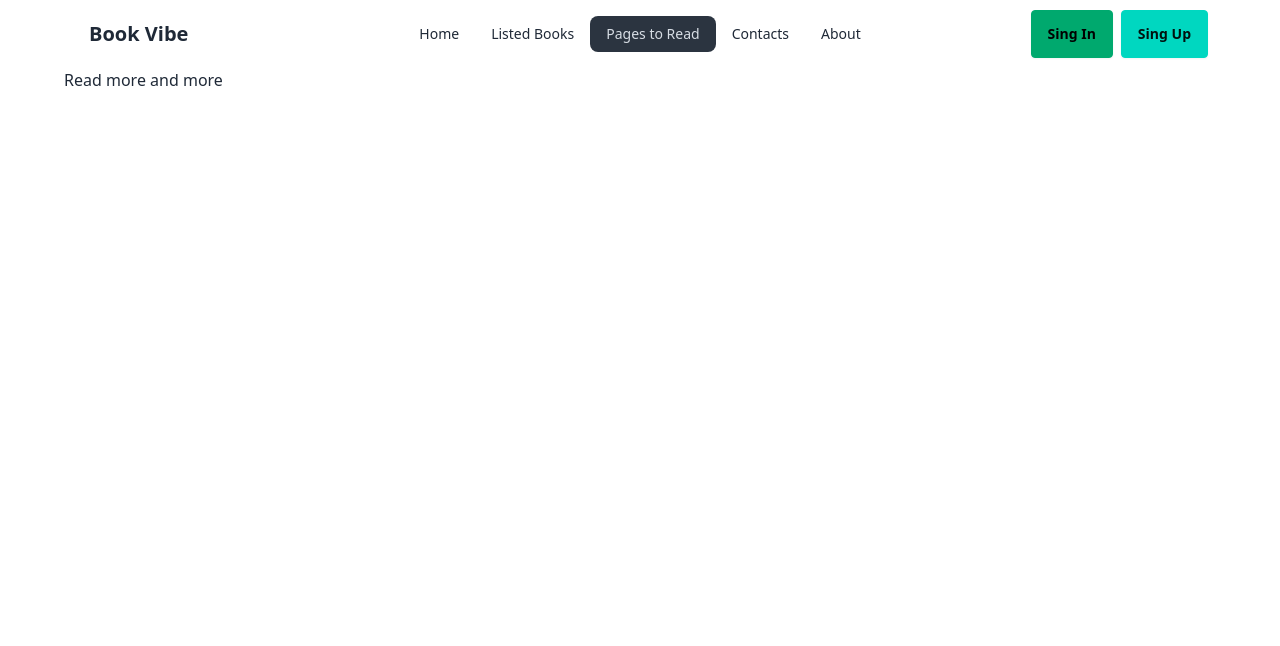
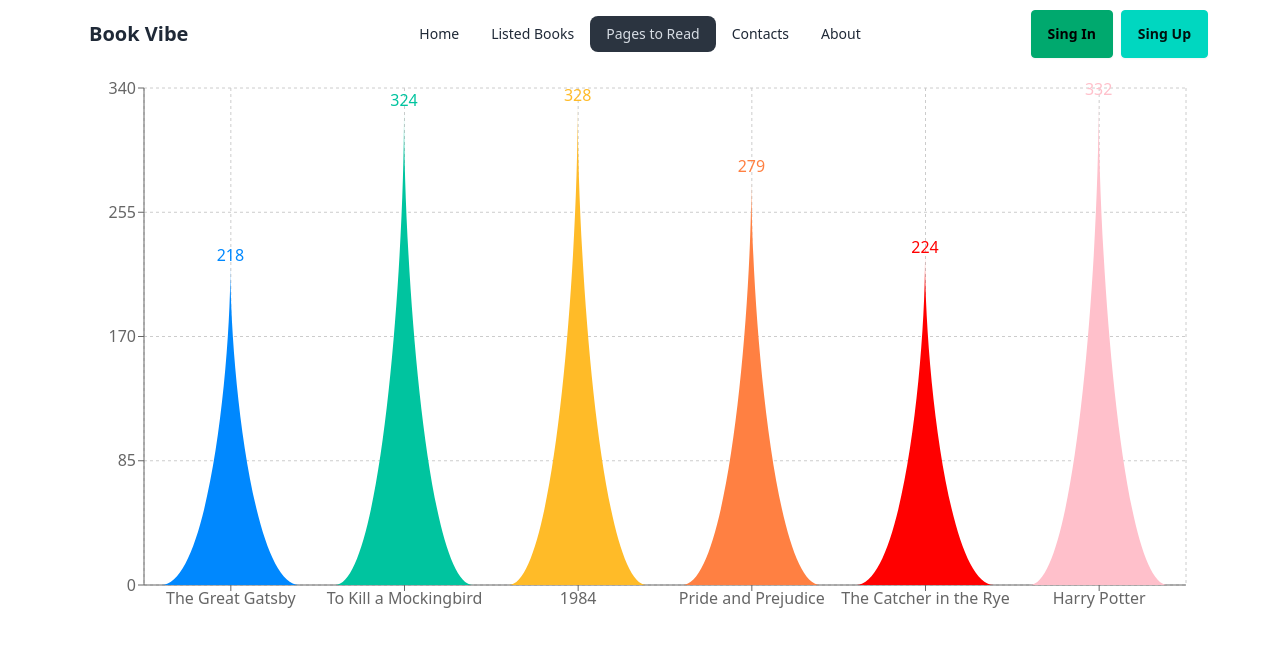
Before and after one commit to TUTULROY/book-vibe-simple-website, a React (Vite) app: page /pages in a window 1280 px wide. Shown: the top 646 px of the page. Built offline with nearby package versions, Linux system fonts and the light colour scheme.

Commit message:
work BarChart

```diff
--- a/src/components/ErrorPage/ErrorPage.jsx
+++ b/src/components/ErrorPage/ErrorPage.jsx
@@ -3,8 +3,8 @@
 
 const ErrorPage = () => {
     return (
-        <div>
-        <h2>Oops!!</h2>
+        <div className="text-4xl text-center my-36">
+        <h2 className="mt-6">Oops!!</h2>
         <Link to="/">Go Back To Home</Link>
     </div>
     );
--- a/src/components/ListedBook/ListedBook.jsx
+++ b/src/components/ListedBook/ListedBook.jsx
@@ -29,7 +29,7 @@
 
 
    const handleBooksFilter = filter =>{
-    if(filter === 'review'){
+    if(filter === 'yearOfPublishing'){
         setDisplayBooks(detailBooks);
         displayBooks(detailBooks);
     }
@@ -53,7 +53,7 @@
             <div className="dropdown dropdown-end ">
   <div tabIndex={0} role="button" className="btn m-1 bg-green-500 text-[#FFFFFF] rounded-full ">Sort By</div>
   <ul tabIndex={0} className="dropdown-content z-[1] menu p-2 shadow bg-base-100 rounded-box w-52">
-    <li onClick={() => handleBooksFilter('review')}><a>Review</a></li>
+    <li onClick={() => handleBooksFilter('review')}><a>Publisher</a></li>
     <li onClick={() => handleBooksFilter('totalPage')}><a>PageNumber</a></li>
     <li onClick={() => handleBooksFilter('rating')}><a>Rating</a></li>
   </ul>
--- a/src/components/PagesToRead/PagesToRead.jsx
+++ b/src/components/PagesToRead/PagesToRead.jsx
@@ -1,12 +1,79 @@
+import { saveBookDetail } from "../utility/localstorage";
+import { BarChart, Bar, Cell, XAxis, YAxis, CartesianGrid } from 'recharts';
 
 
 const PagesToRead = () => {
+
+saveBookDetail();
+
+const colors = ['#0088FE', '#00C49F', '#FFBB28', '#FF8042', 'red', 'pink'];
+const data = [ {
+    name: 'The Great Gatsby',
+    uv: 218,
+
+  },
+  {
+    name: 'To Kill a Mockingbird',
+    uv: 324,
+  },
+  {
+    name: '1984',
+    uv: 328,
+  },
+  {
+    name: 'Pride and Prejudice',
+    uv: 279,
+  },
+  {
+    name: 'The Catcher in the Rye',
+    uv: 224,
+  },
+  {
+    name: 'Harry Potter',
+    uv: 332,
+  },
+
+];
+
+  const getPath = (x, y, width, height) => {
+    return `M${x},${y + height}C${x + width / 3},${y + height} ${x + width / 2},${y + height / 3}
+    ${x + width / 2}, ${y}
+    C${x + width / 2},${y + height / 3} ${x + (2 * width) / 3},${y + height} ${x + width}, ${y + height}
+    Z`;
+  };
+
+
+  const TriangleBar = (props) => {
+    const { fill, x, y, width, height } = props;
+
+    return <path d={getPath(x, y, width, height)} stroke="none" fill={fill} />;
+  };
 
 
 
     return (
         <div>
-            <h2>Read more and more</h2>
+
+             <BarChart
+      width={1152}
+      height={552}
+      data={data}
+      margin={{
+        top: 20,
+        right: 30,
+        left: 20,
+        bottom: 5,
+      }}
+    >
+      <CartesianGrid strokeDasharray="3 3" />
+      <XAxis dataKey="name" />
+      <YAxis />
+      <Bar dataKey="uv" fill="#8884d8" shape={<TriangleBar />} label={{ position: 'top' }}>
+        {data.map((entry, index) => (
+          <Cell key={`cell-${index}`} fill={colors[index % 20]} />
+        ))}
+      </Bar>
+    </BarChart>
         </div>
     );
 };
```
